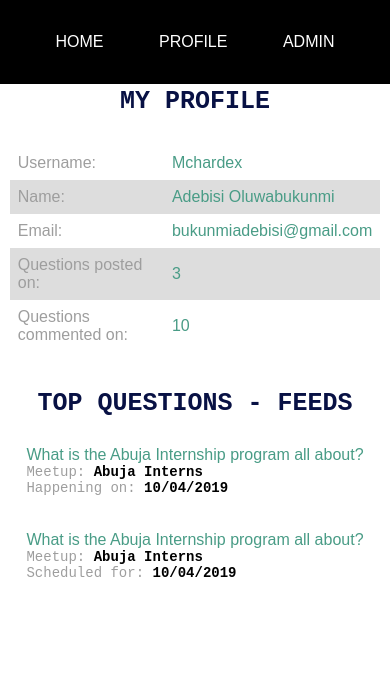
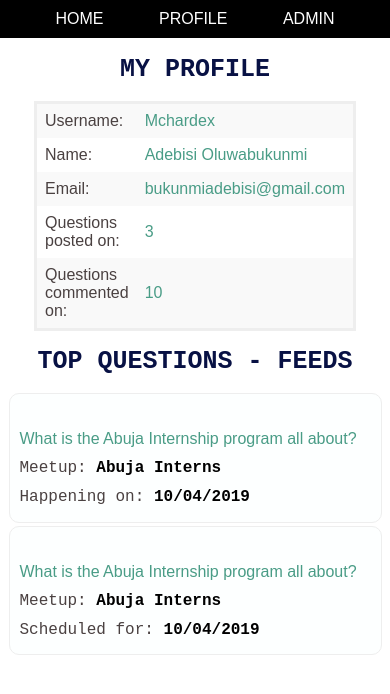
Before and after one commit to McHardex/questioner, a website: page UI/profile.html in a window 390 px wide. Drawn offline with Linux system fonts and the light colour scheme.

Commit message:
bgFixes - implement all feedback on UI redesign UI and fix responsiveness

```diff
--- /dev/null
+++ b/UI/assets/js/header.js
@@ -0,0 +1,16 @@
+// Get the header
+const header = document.getElementById('myHeader');
+
+// Get the offset position of the navbar
+const sticky = header.offsetTop;
+
+function stickyHeader() {
+  if (window.pageYOffset > sticky) {
+    header.classList.add('sticky');
+  } else {
+    header.classList.remove('sticky');
+  }
+}
+
+// When the user scrolls the page, execute myFunction
+window.onscroll = () => { stickyHeader(); };
--- a/UI/assets/stylesheets/admin.css
+++ b/UI/assets/stylesheets/admin.css
@@ -3,23 +3,19 @@ body {
   height: 100vh;
 }
 
-.cont {
-  display: flex;
+.admin-cont {
   width: 100%;
-  flex-direction: column;
-  justify-content: center;
-  align-items: center;
+  height: 100vh;
 }
 
 header {
   display: flex;
-  position: fixed;
-  top: 0;
   width: 100%;
   justify-content: space-evenly;
   background: #000;
-  height: 10vh;
   align-items: center;
+  padding: 10px 0;
+  z-index: 2;
 }
 
 a {
@@ -32,21 +28,25 @@ a:hover {
   color: #499c86;
 }
 
-.admin-cnt {
-  width: 70%;
-  display: flex;
-  flex-direction: column;
-  align-items: center;
-  margin-top: 70px;
+.sticky {
+  position: fixed;
+  top: 0;
+  width: 100%
+}
+
+.sticky + .cont {
+  padding-top: 102px;
+}
+
+.cont {
+  width: 80%;
+  padding: 16px;
+  margin: 0 auto;
 }
 
 form {
   width: 100%;
   text-align: center;
-}
-
-div {
-  width: 100%;
 }
 
 input.form-input {
@@ -95,29 +95,36 @@ input.form-input.empty {
 }
 
 section {
-  margin-top: 20px;
-  width: 60%;
-  display: flex;
-  flex-direction: column;
-  align-items: center;
-  text-align: center;
+  width: 100%;
+  margin-top: 6%;
 }
 
 .head-tit {
   text-align: center;
   font-family: monospace;
   color: #000;
-  font-size: 18px;
+  font-size: 24px;
+}
+
+#que {
+  width: 90%;
+  margin: 2px auto;
+  line-height: 1.5;
+  padding: 10px;
+  background: #f9f9f9;
+  border-radius: 10px;
+  border: 1px solid #eee;
 }
 
 #que h4 {
   margin: 0;
+  font-size: 22px;
 }
 
 #que p {
   margin: 0;
   color: #9E9E9E;
-  font-size: 14px;
+  font-size: 16px;
   font-family: monospace;
 }
 
@@ -140,6 +147,7 @@ button.del {
   color: #fff;
   cursor: pointer;
   padding: 5px 12px;
+  font-size: 18px;
 }
 
 button.edit {
@@ -150,6 +158,7 @@ button.edit {
   color: #fff;
   cursor: pointer;
   padding: 5px 12px;
+  font-size: 18px;
 }
 
 button:hover {
@@ -160,6 +169,10 @@ button:hover {
 form#edit-form {
   display: none;
   position: relative;
+  padding: 10px;
+  background: #fff;
+  border-radius: 10px;
+  border: 1px solid #eee;
 }
 
 button.close-div {
@@ -180,11 +193,16 @@ button.close-div:hover {
 }
 
 @media (min-width: 320px) and (max-width: 480px) {
-  input.form-input, .submit-form {
-    width: 80%;
+  .cont {
+    width: 100%;
+    padding: 0;
   }
 
-  .admin-cnt, section {
-    width: 100%;
+  button.del, button.edit {
+    font-size: 14px;
+  }
+
+  #que {
+    width: 95%;
   }
 }
--- a/UI/assets/stylesheets/post.css
+++ b/UI/assets/stylesheets/post.css
@@ -4,18 +4,21 @@ html {
 
 body {
   margin: 0 0;
+}
+
+.post-cont {
+  width: 100%;
   height: 100vh;
 }
 
 header {
   display: flex;
-  position: fixed;
-  top: 0;
   width: 100%;
   justify-content: space-evenly;
   background: #000;
-  height: 10vh;
   align-items: center;
+  padding: 10px 0;
+  z-index: 2;
 }
 
 a {
@@ -28,20 +31,20 @@ a:hover {
   color: #499c86;
 }
 
-.cont {
-  display: flex;
-  width: 100%;
-  flex-direction: column;
-  justify-content: center;
-  align-items: center;
+.sticky {
+  position: fixed;
+  top: 0;
+  width: 100%
 }
 
-.app-cnt {
-  width: 70%;
-  display: flex;
-  align-items: center;
-  flex-direction: column;
-  margin-top: 15%;
+.sticky + .cont {
+  padding-top: 102px;
+}
+
+.cont {
+  width: 80%;
+  padding: 16px;
+  margin: 0 auto;
 }
 
 form {
@@ -63,12 +66,11 @@ select {
 
 .post {
   width: 100%;
-  margin-top: 20px;
 }
 
 textarea {
   margin-top: 10px;
-  padding: 20px 0;
+  padding: 40px 0;
   border-radius: 10px;
   border: 1px solid #5f9886;
   resize: none;
@@ -117,34 +119,36 @@ h1.head-tit {
 }
 
 .que-cont {
-  width: 90%;
+  width: 100%;
   overflow: scroll;
-  height: 55vh;
 }
 
 .que {
-  background: #9e9e9e1c;
-  text-align: -webkit-left;
+  background: #ffffff;
   padding: 10px;
   border-radius: 0 10px 0 10px;
-  width: 100%;
-  margin: 2px;
+  width: 90%;
+  margin: 2px auto;
+  line-height: 1.5;
+  border: 1px solid #5e98860a;
 }
 
 .que h4 {
   margin: 0;
+  color: #234237;
+  font-size: 18px;
 }
 
 .que p {
   margin: 0;
-  color: #9E9E9E;
-  font-size: 14px;
+  color: #4c4343;
+  font-size: 16px;
   font-family: monospace;
 }
 
 .que span {
   cursor: pointer;
-  font-size: 12px;
+  font-size: 14px;
   font-family: sans-serif;
   color: #000;
 }
@@ -152,22 +156,29 @@ h1.head-tit {
 .lke-que {
   display: flex;
   flex-direction: row;
-  width: 12%;
-  justify-content: space-between;
 }
 
-.lke-que img {
+.upvote {
   width: 40px;
   height: auto;
-  background: #9e9e9e26;
+  background: #2cd29e;
   border-radius: 50px;
   cursor: pointer;
+  opacity: 0.8;
 }
 
-.lke-que img:hover {
+.downvote {
+  width: 40px;
+  height: auto;
+  background: #f9000096;
+  border-radius: 50px;
+  cursor: pointer;
   opacity: 0.8;
-  background: #5f9886;
+}
 
+.downvote:hover, .upvote:hover {
+  transform: scale(1.4);
+  opacity: 1;
 }
 
 #comm {
@@ -195,7 +206,7 @@ h1.head-tit {
 
 input.form-input {
   padding: 8px 10px;
-  width: 80%;
+  width: 95%;
   border: 1px solid #499c86;
   border-radius: 50px;
   font-size: 12px;
@@ -218,12 +229,8 @@ img.logout-icon:hover {
 }
 
 @media (min-width: 320px) and (max-width: 480px) {
-  .app-cnt, .que-cont {
+  .cont {
     width: 100%;
-  }
-
-  .sub-comm {
-    width: 20px;
-    height: auto;
+    padding: 0;
   }
 }
--- a/UI/assets/stylesheets/profile.css
+++ b/UI/assets/stylesheets/profile.css
@@ -4,21 +4,27 @@ body {
 
 .prof-cont {
   width: 100%;
-  display: flex;
-  justify-content: center;
-  flex-direction: column;
-  align-items: center;
+  height: 100vh;
 }
 
 header {
   display: flex;
-  position: fixed;
-  top: 0;
   width: 100%;
   justify-content: space-evenly;
   background: #000;
-  height: 10vh;
   align-items: center;
+  padding: 10px 0;
+  z-index: 2;
+}
+
+.sticky {
+  position: fixed;
+  top: 0;
+  width: 100%
+}
+
+.sticky + .cont {
+  padding-top: 102px;
 }
 
 a {
@@ -32,38 +38,29 @@ a:hover {
 }
 
 .cont {
-  display: flex;
-  flex-direction: column;
-  justify-content: space-between;
-  width: 70%;
-  align-items: baseline;
-  margin-top: 70px;
+  width: 80%;
+  padding: 16px;
+  margin: 0 auto;
 }
 
 .section1, .section2 {
   width: 100%;
-  display: flex;
-  flex-direction: column;
-  align-items: center;
 }
 
-.section2 {
-  margin-top: 30px;
-}
-
-.cont h1 {
+.section1 h1, .section2 h1 {
   font-size: 25px;
   color: #081144;
   font-family: monospace;
-  margin-bottom: 0;
+  text-align: center;
 }
 
 table {
   font-family: arial, sans-serif;
   border-collapse: collapse;
-  width: 90%;
-  margin-top: 30px;
+  width: 70%;
   color: #499c86;
+  margin: 0 auto;
+  border: 3px solid #eee;
 }
 
 td, th {
@@ -73,65 +70,48 @@ td, th {
 }
 
 th.lab {
-  color: #9E9E9E;
+  color: #4a4141;
 }
 
-tr:nth-child(even) {
-  background-color: #dddddd;
+tr:nth-child(odd) {
+  background-color: #f9f9f9;
 }
 
 .feeds span {
   font-family: monospace;
   font-size: 16px;
   font-weight: bolder;
+  color: #000;
 }
 
 .feeds {
-  margin: 2px;
-  padding: 5px;
+  margin: 3px auto;
+  padding: 10px 10px;
+  background: #f0ffff29;
+  border-radius: 10px;
+  width: 90%;
+  border: 1px solid #eee;
+  line-height: 1.8;
 }
 
 .feeds h4 {
   margin-bottom: 0;
   color: #499c86;
   font-family: sans-serif;
-  font-weight: 100;
+  font-weight: 400;
+  font-size: 16px;
 }
 
 .feeds p {
   margin: 0;
-  color: #9E9E9E;
-  font-size: 14px;
+  color: #4a4141;
+  font-size: 16px;
   font-family: monospace;
-}
-
-.feeds span {
-  color: #000;
 }
 
 @media (min-width: 320px) and (max-width: 480px) {
   .cont {
-    display: flex;
-    flex-direction: column;
     width: 100%;
-  }
-
-  .feeds span {
-    font-size: 14px;
-  }
-
-  .section1, .section2 {
-    width: 100%;
-    display: flex;
-    flex-direction: column;
-    align-items: center;
-  }
-
-  .section2 {
-    margin-top: 20px;
-  }
-
-  table {
-    width: 95%;
+    padding: 0;
   }
 }
--- a/UI/profile.html
+++ b/UI/profile.html
@@ -9,14 +9,15 @@
 </head>
 <body>
   <div class='prof-cont'>
-    <Header>
+    <Header id='myHeader'>
       <a href='./post.html' >HOME</a>
       <a href='./profile.html' >PROFILE</a>
       <a href='./admin.html' >ADMIN</a>
     </Header>
     <div class='cont'>
       <div class='section1'>
-        <h1>MY PROFILE</h1>
+        <div><h1>MY PROFILE</h1></div>
+        <div>
           <table class='profile-div'>
             <tr>
               <th class='lab'>Username:</th>
@@ -40,6 +41,7 @@
             </tr>
           </table>
         </div>
+      </div>
       <div class='section2'>
         <h1>TOP QUESTIONS - FEEDS</h1>
         <div class='feeds'>
@@ -55,6 +57,6 @@
       </div>
     </div>
   </div>
-
+  <script language='javascript' src='./assets/js/header.js'></script>
 </body>
 </html>
```
Also changed, not shown: UI/admin.html (+9 -5 lines), UI/post.html (+27 -6 lines). Lines whose indentation alone changed are shown as unchanged.
